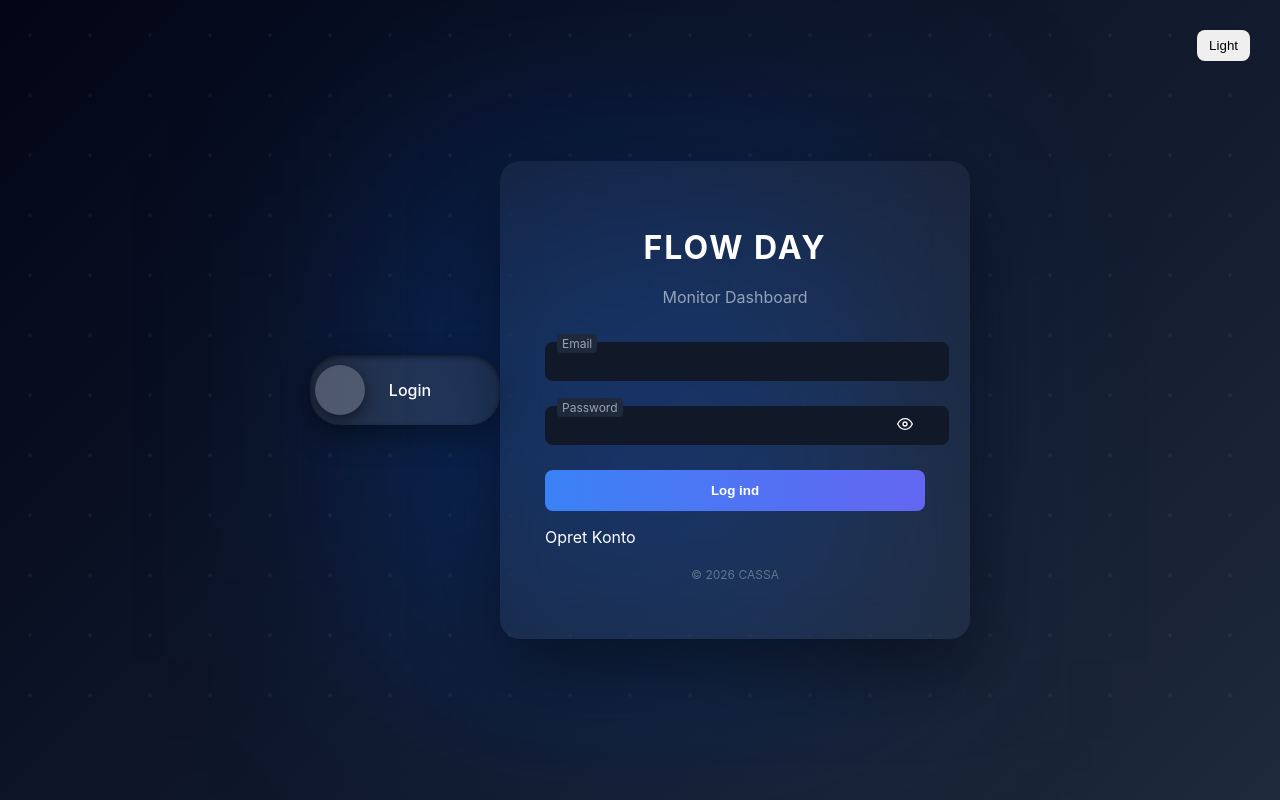
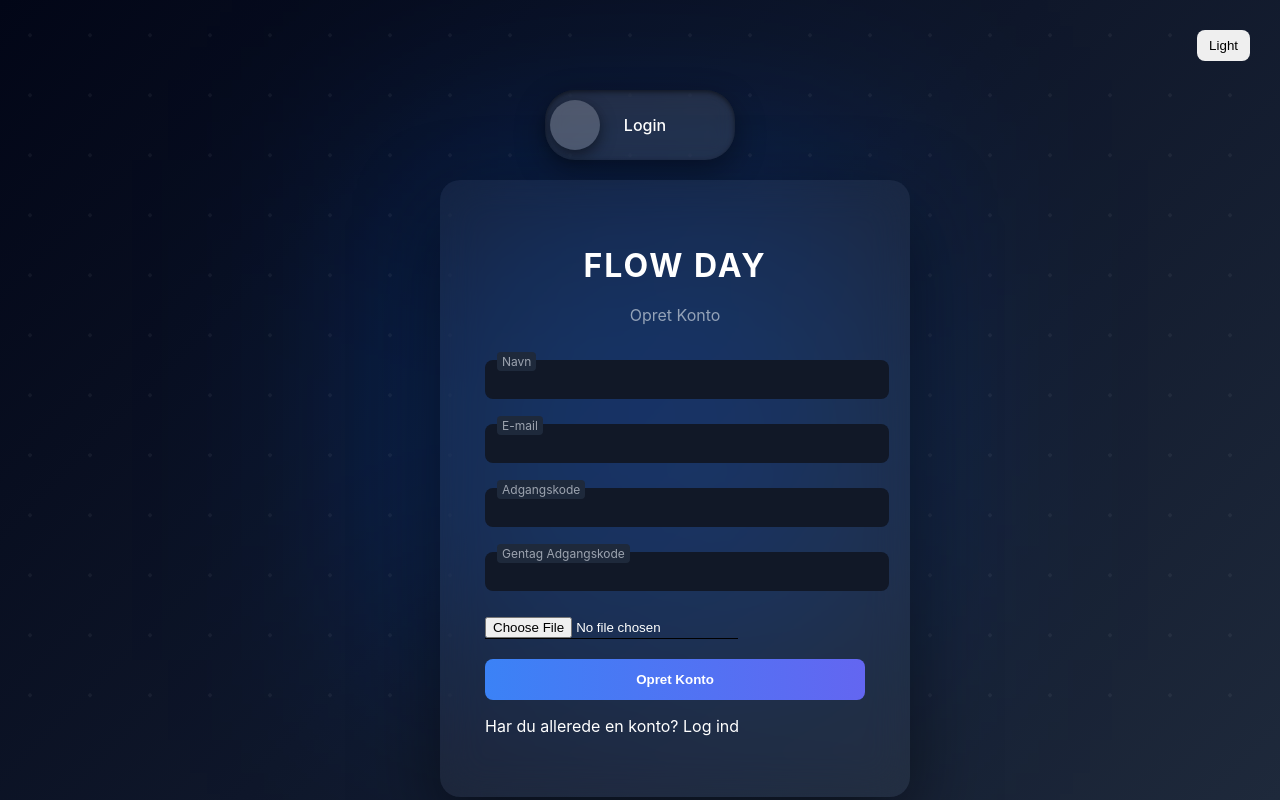
Before and after one commit to Caspersanti95-ctrl/taskapp-backend, a React (Create React App) app in the folder taskapp-client/: page /login in a window 1280 px wide. Built offline with nearby package versions, Linux system fonts and the light colour scheme.

Commit message:
fix login8

```diff
--- a/taskapp-client/src/pages/AuthPage.js
+++ b/taskapp-client/src/pages/AuthPage.js
@@ -28,15 +28,6 @@ export default function AuthPage() {
         setShowSignup(true);
     };
 
-    const closeSignup = () => {
-        setIsClosing(true);
-
-        setTimeout(() => {
-            setShowSignup(false);
-            setIsClosing(false);
-        }, 300);
-    }
-
     return (
         <div className={`login-wrapper ${darkMode ? "dark" : "light"}`}>
 
@@ -58,13 +49,14 @@ export default function AuthPage() {
                     </div>
 
                     <div className="auth-card-wrapper">
-                        <div className={`auth-card ${isSignup ? "signup" : "login"}`}>
-                        {isSignup ? (
+
+                        <div className={`auth-card ${!isSignup ? "active" : "inactive"}`}>
                             <Signup key="signup" close={toggleMode} />
-                        ) : (
+                        </div>
+
+                        <div className={`auth-card ${isSignup ? "active" : "inactive"}`}>
                             <Login key="login" openSignup={toggleMode} />
-                        )}
-                    </div>
+                        </div>
                 </div>
         </div>
     );
--- a/taskapp-client/src/pages/auth.css
+++ b/taskapp-client/src/pages/auth.css
@@ -42,77 +42,7 @@
     transform: rotateY(180deg);
   }
 
-  .auth-box {
-    background: rgba(255,255,255,0.05);
-    padding: 30px;
-    border-radius: 16px;
-    text-align: center;
-  }
 
-.toggle-container {
-    margin-bottom: 20px;
-    display: flex;
-    justify-content: center;
-  }
-
-  .toggle {
-    width: 180px;
-    height: 60px;
-    background: rgba(255,255,255,0.1);
-    border-radius: 30px;
-    position: relative;
-    cursor: pointer;
-    display: flex;
-    align-items: center;
-    padding: 5px;
-    transition: all 0.3s ease;
-    backdrop-filter: blur(10px);
-    box-shadow: inset 0 2px 5px rgba(0,0,0,0.5),
-                        0 10px 30px rgba(0,0,0,0.4);
-
-  }
-
-  .toggle span {
-    position: absolute;
-    width: 100%;
-    text-align: center;
-    color: white;
-    font-weight: 500;
-    pointer-events: none;
-  }
-
-  .toggle-circle {
-    width: 50px;
-    height: 50px;
-    background: rgba(255,255,255,0.2);
-    border-radius: 50%;
-    display: flex;
-    align-items: center;
-    justify-content: center;
-    transition: transform 0.3s ease;
-    box-shadow: 0 5px 15px rgba(0,0,0,0.5);
-    z-index: 2;
-  }
-
-  .toggle.active .toggle-circle {
-    transform: translateX(120px);
-  }
-
-  .auth-card-wrapper {
-    display: flex;
-    justify-content: center;
-    align-items: center;
-    height: 100%;
-    perspective: 1000px;
-    position: relative;
-    z-index: 2;
-  }
-
-  .auth-card {
-    transition: all 0.4s cubic-bezier(0.22, 1, 0.36, 1);
-    transform: scale(1);
-    opacity: 1;
- }
 
  .auth-card.signup {
     animation: fadeScaleIn 0.4s ease;
@@ -133,7 +63,15 @@
     }
 }
 
+/* ======================================
+    BACKGROUND EFFECTS
+====================================== */
 .login-wrapper {
+    height: 100vh;
+    display: flex;
+    flex-direction: column;
+    justify-content: center;
+    align-items: center;
     background: radial-gradient(circle at top, #1e2a4a, #0b0f1a);
     position: relative;
     overflow: hidden;
@@ -152,3 +90,170 @@
     transform: translate(-50%);
     z-index: 0;
 }
+
+/* ======================================
+    TOGGLE
+====================================== */
+
+.toggle-container {
+    margin-bottom: 20px;
+    z-index: 2;
+  }
+
+  .toggle {
+    width: 180px;
+    height: 60px;
+    background: rgba(255,255,255,0.1);
+    border-radius: 30px;
+    position: relative;
+    cursor: pointer;
+    display: flex;
+    align-items: center;
+    padding: 5px;
+    transition: all 0.3s ease;
+    backdrop-filter: blur(10px);
+    box-shadow: inset 0 2px 5px rgba(0,0,0,0.5),
+                        0 10px 30px rgba(0,0,0,0.4);
+
+  }
+
+  .toggle:hover {
+    transform: scale(1.03);
+  }
+
+  .toggle span {
+    position: absolute;
+    width: 100%;
+    text-align: center;
+    color: white;
+    font-weight: 500;
+    pointer-events: none;
+  }
+
+  .toggle-circle {
+    width: 50px;
+    height: 50px;
+    border-radius: 50%;
+    background: rgba(255,255,255,0.2);
+    display: flex;
+    align-items: center;
+    justify-content: center;
+    transition: transform 0.3s ease;
+    box-shadow: 0 5px 15px rgba(0,0,0,0.5);
+    z-index: 2;
+  }
+
+  .toggle.active .toggle-circle {
+    transform: translateX(105px);
+  }
+
+  .toggle.active {
+    box-shadow: inset 0 2px 5px rgba(0,0,0,0.5),
+                0 10px 30px rgba(0,0,0,0.4),
+                0 0 15px rgba(255,255,255,0.3);
+  }
+
+  /* ======================================
+    CARD Wrapper
+    ====================================== */
+
+  .auth-card-wrapper {
+    height: 530px;
+    width: 400px;
+    position: relative;
+    z-index: 2;
+  }
+
+  /* ======================================
+    CARD
+    ====================================== */
+
+  .auth-card {
+    transition: all 0.4s ease;
+    position: absolute;
+    width: 100%;
+    height: 100%;
+ }
+
+ .auth-card.active {
+    transform: scale(1) translateY(0);
+    opacity: 1;
+    z-index: 2;
+}
+
+.auth-card.inactive {
+    transform: scale(0.95) translateY(15px  );
+    opacity: 0;
+    z-index: 1;
+}
+
+
+  /* ======================================
+    CARD CONTENT
+    ====================================== */
+
+  .auth-box {
+    background: rgba(255,255,255,0.05);
+    backdrop-filter: blur(25px);
+    padding: 30px;
+    border-radius: 16px;
+    color: white;
+    text-align: center;
+    width: 100%;
+    height: 100%;
+    box-shadow: 0 20px 60px rgba(0,0,0,0.6),
+                inset 0 1px 1px rgba(255,255,255,0.1);
+  }
+
+  /* ======================================
+    Inputs
+    ====================================== */
+
+    .auth-box input {
+        width: 100%;
+        padding: 12px 14px;
+        margin: 10px 0;
+        border: none;
+        border-radius: 10px;
+        background: rgba(255,255,255,0.08);
+        color: white;
+        outline: none;
+    }
+
+    .auth-box input::placeholder {
+        color: rgba(255,255,255,0.5);
+    }
+
+    /* ======================================
+    Button
+    ====================================== */
+
+    .auth-box button {
+        width: 100%;
+        padding: 12px;
+        border: none;
+        border-radius: 10px;
+        background: #1e90ff;
+        color: white;
+        font-weight: 500;
+        cursor: pointer;
+        margin-top: 15px;
+        transition: background 0.3s ease;
+    }
+
+    .auth-box button:hover {
+        background: #1c86ee;
+        transform: translateY(-2px);
+        box-shadow: 0 10px 25px rgba(0,102,255,0.4);
+    }
+
+    /* ======================================
+    Links
+    ====================================== */
+
+    .auth-box p {
+        margin-top: 15px;
+        font-size: 14px;
+        opacity: 0.8;
+        cursor: pointer;
+    }
```
